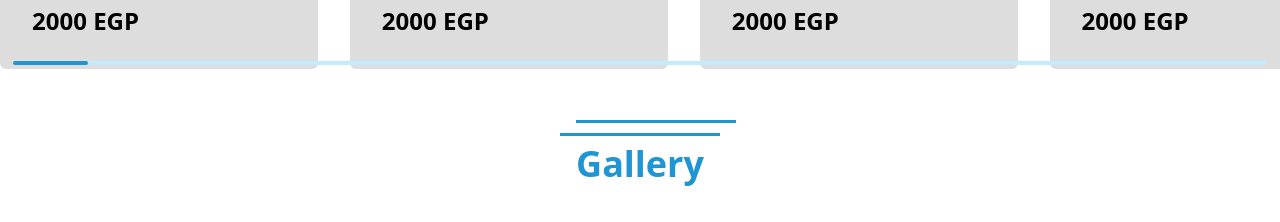
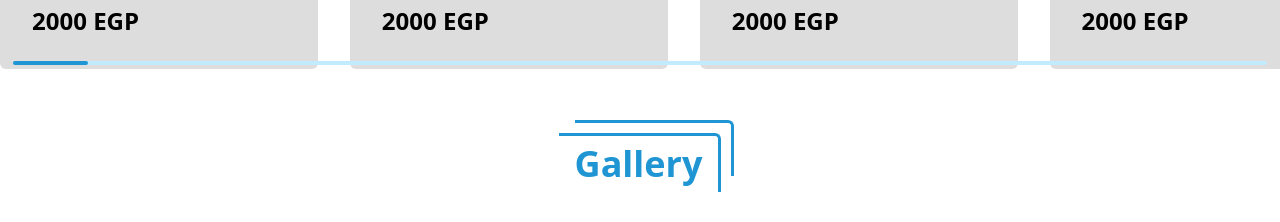
Before and after one commit to HamedOsama/ecmf, a Next.js app: page /en in a window 1280 px wide. Shown: the part 1260-1482 px from the top of the page. Built offline with nearby package versions, Linux system fonts and the light colour scheme.

Commit message:
update Gallery section

```diff
--- a/src/components/sections/Gallery.tsx
+++ b/src/components/sections/Gallery.tsx
@@ -30,7 +30,7 @@ const Gallery: FC<GalleryProps> = ({ }) => {
 
   return <div className='container py-8'>
     <div className="flex items-center justify-center">
-      <Title variant='doubleBorder' >
+      <Title variant='doubleBorder' borderDirection='right' >
         {locale === 'ar' ? 'المعرض' : 'Gallery'}
       </Title>
     </div>
```
